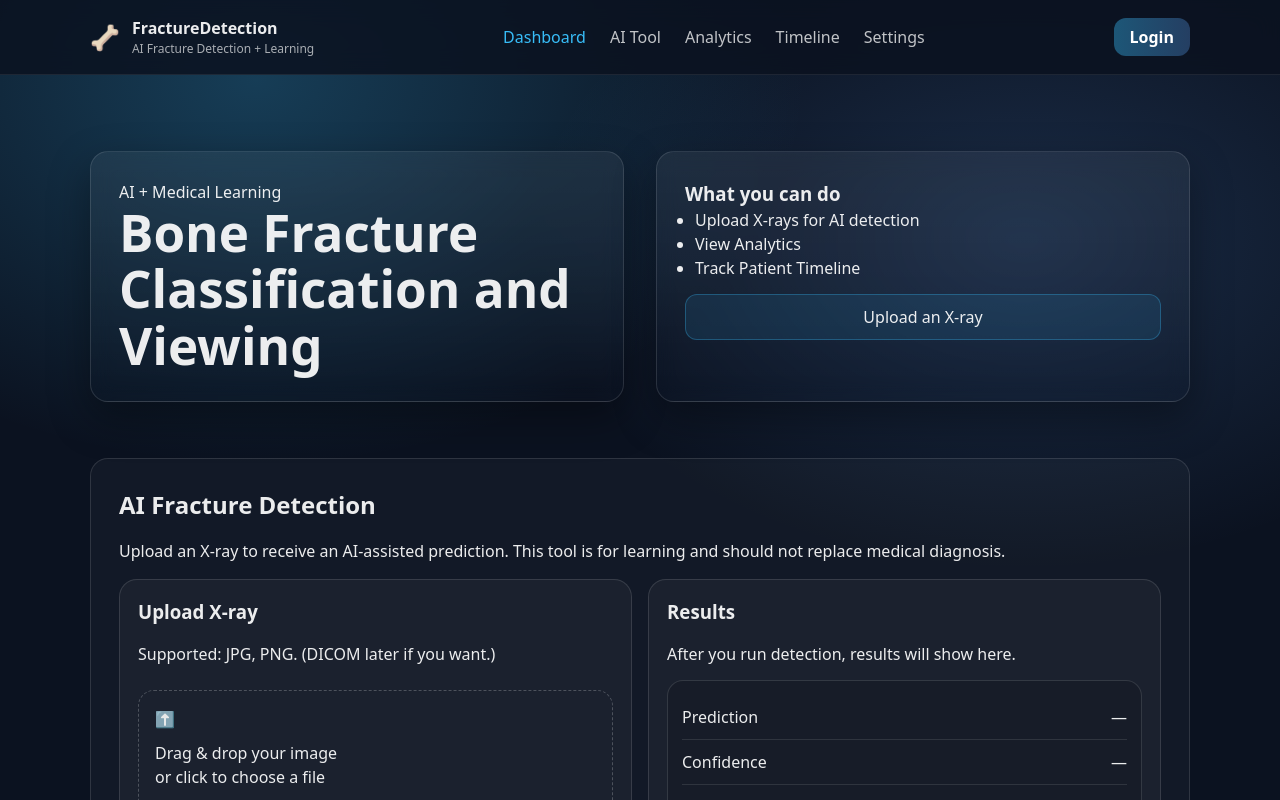
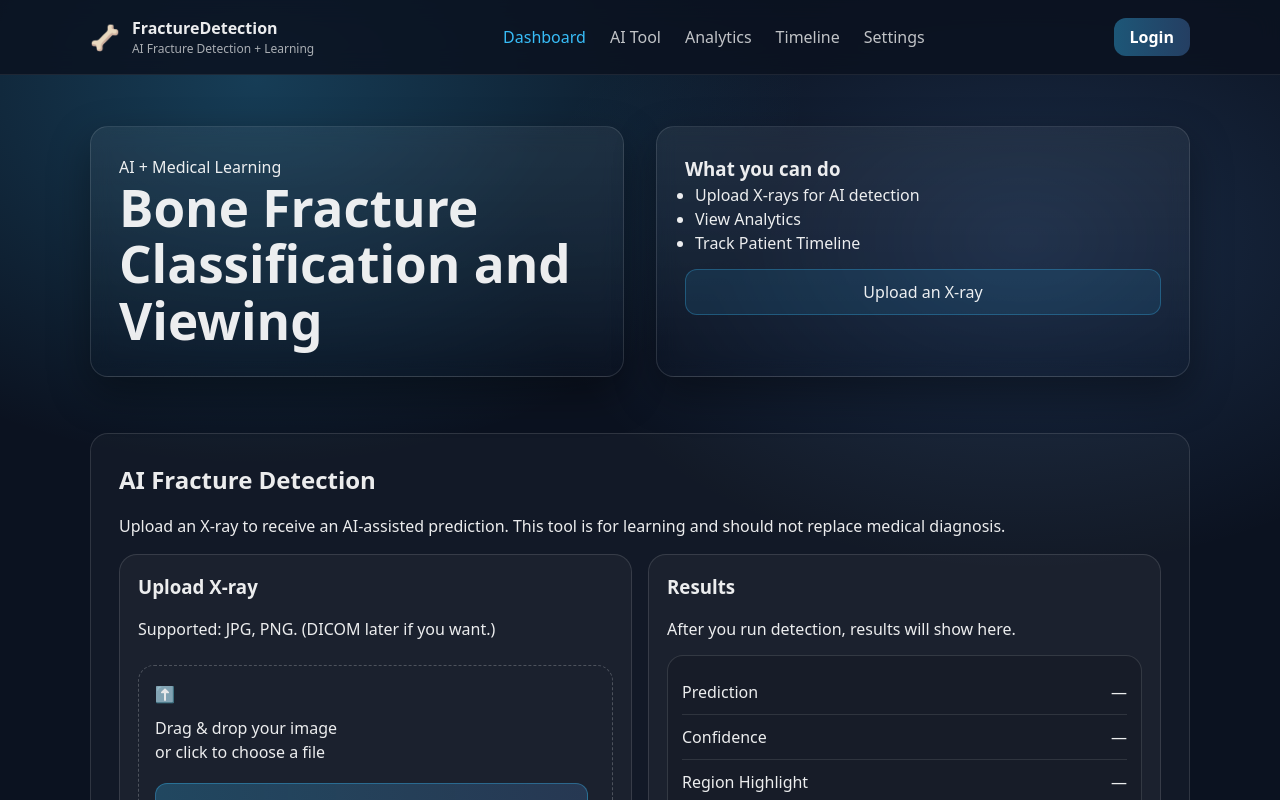
Before and after one commit to Jamalbah64/bone-fracture-learning-portal, a React (Vite) app in the folder client/react-app/: page / in a window 1280 px wide. Built offline with nearby package versions, Linux system fonts and the light colour scheme.

Commit message:
small change

```diff
--- a/client/react-app/src/App.css
+++ b/client/react-app/src/App.css
@@ -71,7 +71,7 @@ body {
   scroll-margin-top: var(--nav-h);
 }
 .hero {
-  margin-top: 10px; /* small breathing room under nav */
+  margin-top: -15px; /* small breathing room under nav */
 }
 
 .hero-grid {
```
